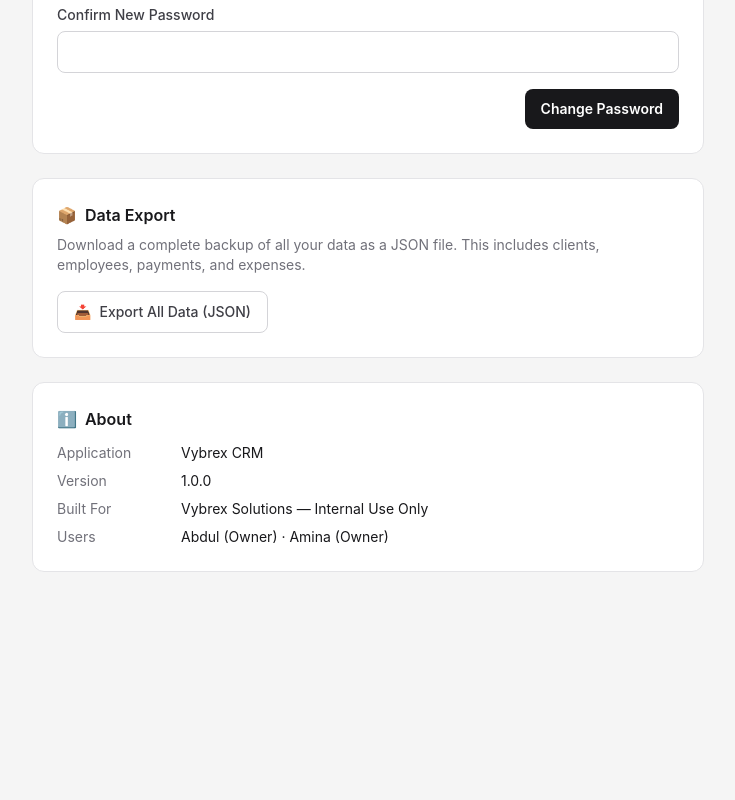
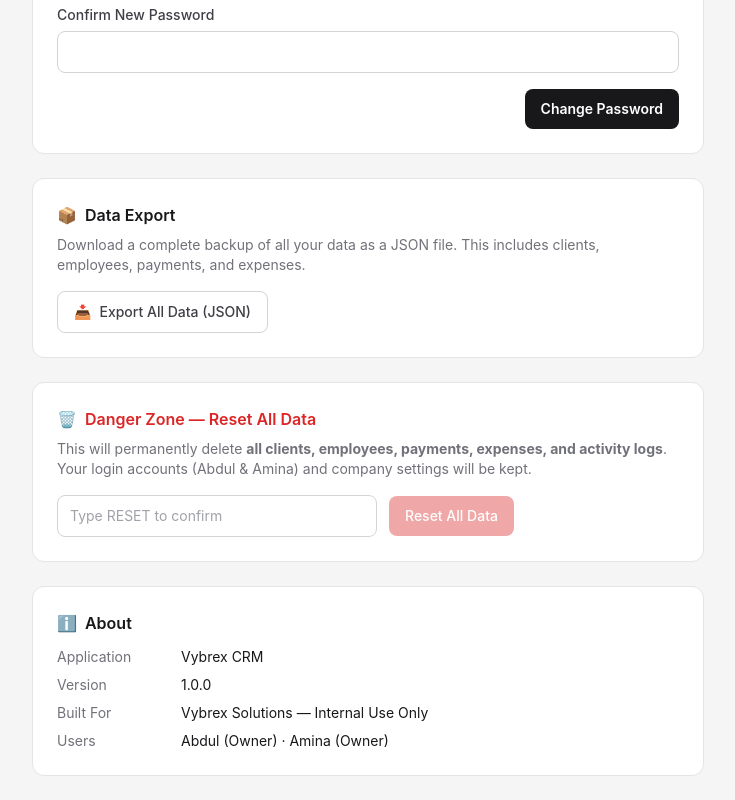
Before and after one commit to abdulmueed55/vybrex-payment-managment-, a React (Vite) app in the folder client/: page /settings in a window 1280 px wide. Shown: the part 1030-1830 px from the top of the page, without its empty margins (248-983 px from the left). Before the commit the page ends 1626 px from the top, so only its background shows below. Built offline with nearby package versions, Linux system fonts and the light colour scheme; no server answers; sample sign-in values are in the browser's storage.

Commit message:
feat: add Reset All Data in Settings (danger zone)
Clears all clients, employees, payments, expenses, activity logs.
Keeps user accounts (Abdul/Amina) and company settings.
Requires typing RESET to confirm before button activates.

https://claude.ai/code/session_01BFvf6aHUPSDDF65KgNYizH

```diff
--- a/client/src/api/index.js
+++ b/client/src/api/index.js
@@ -77,4 +77,5 @@ export const settingsApi = {
   get: () => api.get('/settings'),
   update: (data) => api.put('/settings', data),
   export: () => api.get('/settings/export'),
+  resetData: () => api.post('/settings/reset-data'),
 };
--- a/client/src/pages/Settings.jsx
+++ b/client/src/pages/Settings.jsx
@@ -9,6 +9,8 @@ export default function Settings() {
   const [savingSettings, setSavingSettings] = useState(false);
   const [passwords, setPasswords] = useState({ current_password: '', new_password: '', confirm_password: '' });
   const [savingPass, setSavingPass] = useState(false);
+  const [resetConfirm, setResetConfirm] = useState('');
+  const [resetting, setResetting] = useState(false);
 
   useEffect(() => {
     const load = async () => {
@@ -65,6 +67,20 @@ export default function Settings() {
       toast.error(err.response?.data?.error || 'Failed to change password');
     } finally {
       setSavingPass(false);
+    }
+  };
+
+  const handleResetData = async () => {
+    if (resetConfirm !== 'RESET') { toast.error('Type RESET to confirm'); return; }
+    setResetting(true);
+    try {
+      await settingsApi.resetData();
+      toast.success('All data cleared successfully');
+      setResetConfirm('');
+    } catch {
+      toast.error('Reset failed');
+    } finally {
+      setResetting(false);
     }
   };
 
@@ -190,6 +206,33 @@ export default function Settings() {
         </button>
       </div>
 
+      {/* Danger Zone */}
+      <div className="card p-6 border-red-200">
+        <h2 className="text-base font-semibold text-red-600 mb-2 flex items-center gap-2">
+          <span>🗑️</span> Danger Zone — Reset All Data
+        </h2>
+        <p className="text-zinc-500 text-sm mb-4">
+          This will permanently delete <strong>all clients, employees, payments, expenses, and activity logs</strong>.
+          Your login accounts (Abdul &amp; Amina) and company settings will be kept.
+        </p>
+        <div className="flex gap-3 items-center">
+          <input
+            className="form-input max-w-xs"
+            placeholder='Type RESET to confirm'
+            value={resetConfirm}
+            onChange={(e) => setResetConfirm(e.target.value)}
+          />
+          <button
+            onClick={handleResetData}
+            disabled={resetting || resetConfirm !== 'RESET'}
+            className="btn-danger flex items-center gap-2 disabled:opacity-40 disabled:cursor-not-allowed"
+          >
+            {resetting && <div className="spinner w-4 h-4 border-white border-t-transparent" />}
+            Reset All Data
+          </button>
+        </div>
+      </div>
+
       {/* App Info */}
       <div className="card p-6">
         <h2 className="text-base font-semibold text-zinc-900 mb-3 flex items-center gap-2">
```
Also changed, not shown: 2 other files (tests, documents, lock files or other folders).
